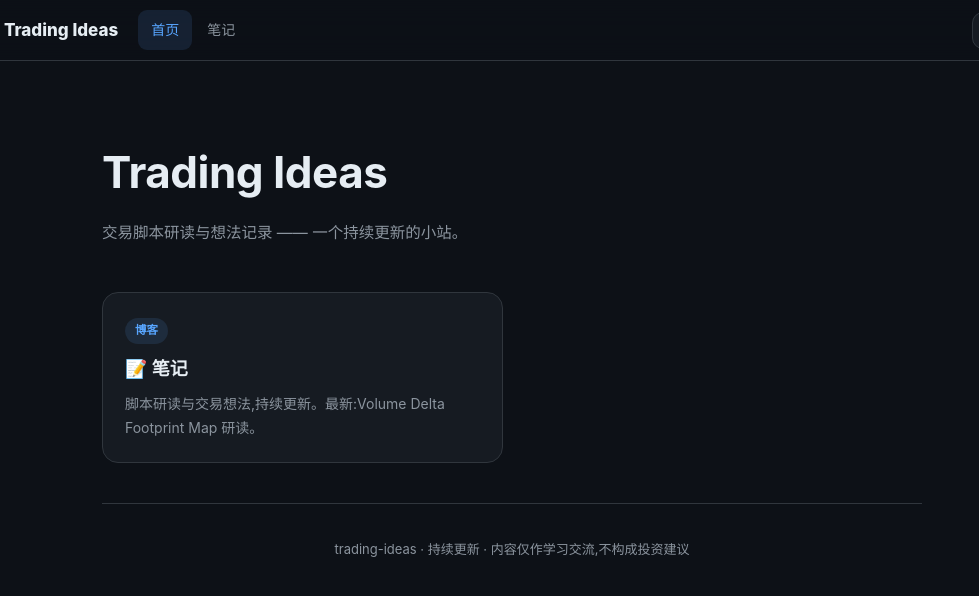
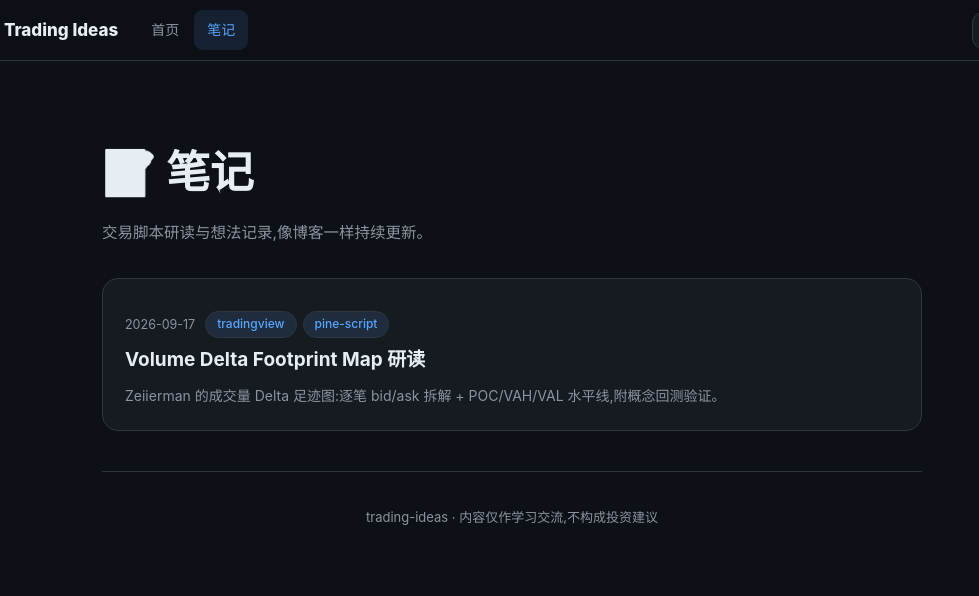
Before and after one commit to yingliupabot/trading-ideas, a plain HTML site: page notes/index.html in a window 1280 px wide. Shown: the full height of the page, 128-1107 px from the left. Drawn offline with Linux system fonts and the light colour scheme; files that its build step writes are made by us from their sources.

Commit message:
修正:交换根目录与 notes/index.html(之前放错位置)

```diff
--- a/notes/index.html
+++ b/notes/index.html
@@ -3,17 +3,17 @@
 <head>
 <meta charset="utf-8">
 <meta name="viewport" content="width=device-width, initial-scale=1">
-<title>Trading Ideas</title>
+<title>笔记 · Trading Ideas</title>
 <script>(function(){try{var t=localStorage.getItem('ti-theme');if(t)document.documentElement.setAttribute('data-theme',t);}catch(e){}})();</script>
-<link rel="stylesheet" href="styles.css">
+<link rel="stylesheet" href="../styles.css">
 </head>
 <body>
 <nav class="navbar">
   <div class="nav-inner">
-    <a class="brand" href="index.html"><span class="logo-dot">📈</span><span class="brand-text">Trading Ideas</span></a>
+    <a class="brand" href="../index.html"><span class="logo-dot">📈</span><span class="brand-text">Trading Ideas</span></a>
     <div class="nav-links">
-      <a href="index.html" class="active">首页</a>
-      <a href="notes/">笔记</a>
+      <a href="../index.html">首页</a>
+      <a href="../notes/" class="active">笔记</a>
     </div>
     <div class="nav-actions">
       <button class="icon-btn" id="theme-toggle" aria-label="切换深色/浅色" title="切换深色/浅色">
@@ -29,20 +29,22 @@
 
 <div class="wrap">
   <div class="hero">
-    <h1>Trading Ideas</h1>
-    <p>交易脚本研读与想法记录 —— 一个持续更新的小站。</p>
+    <h1>📝 笔记</h1>
+    <p>交易脚本研读与想法记录,像博客一样持续更新。</p>
   </div>
 
-  <div class="grid">
-    <a class="card" href="notes/">
-      <span class="tag">博客</span>
-      <h3>📝 笔记</h3>
-      <p>脚本研读与交易想法,持续更新。最新:Volume Delta Footprint Map 研读。</p>
-    </a>
-  </div>
+  <a class="post-card" href="../tradingview-pine-scripts/volume-delta-footprint.html">
+    <div class="post-meta">
+      <span class="date">2026-09-17</span>
+      <span class="tag-pill">tradingview</span>
+      <span class="tag-pill">pine-script</span>
+    </div>
+    <h3>Volume Delta Footprint Map 研读</h3>
+    <p>Zeiierman 的成交量 Delta 足迹图:逐笔 bid/ask 拆解 + POC/VAH/VAL 水平线,附概念回测验证。</p>
+  </a>
 
-  <footer class="site">trading-ideas · 持续更新 · 内容仅作学习交流,不构成投资建议</footer>
+  <footer class="site">trading-ideas · 内容仅作学习交流,不构成投资建议</footer>
 </div>
-<script src="theme.js"></script>
+<script src="../theme.js"></script>
 </body>
 </html>
```
